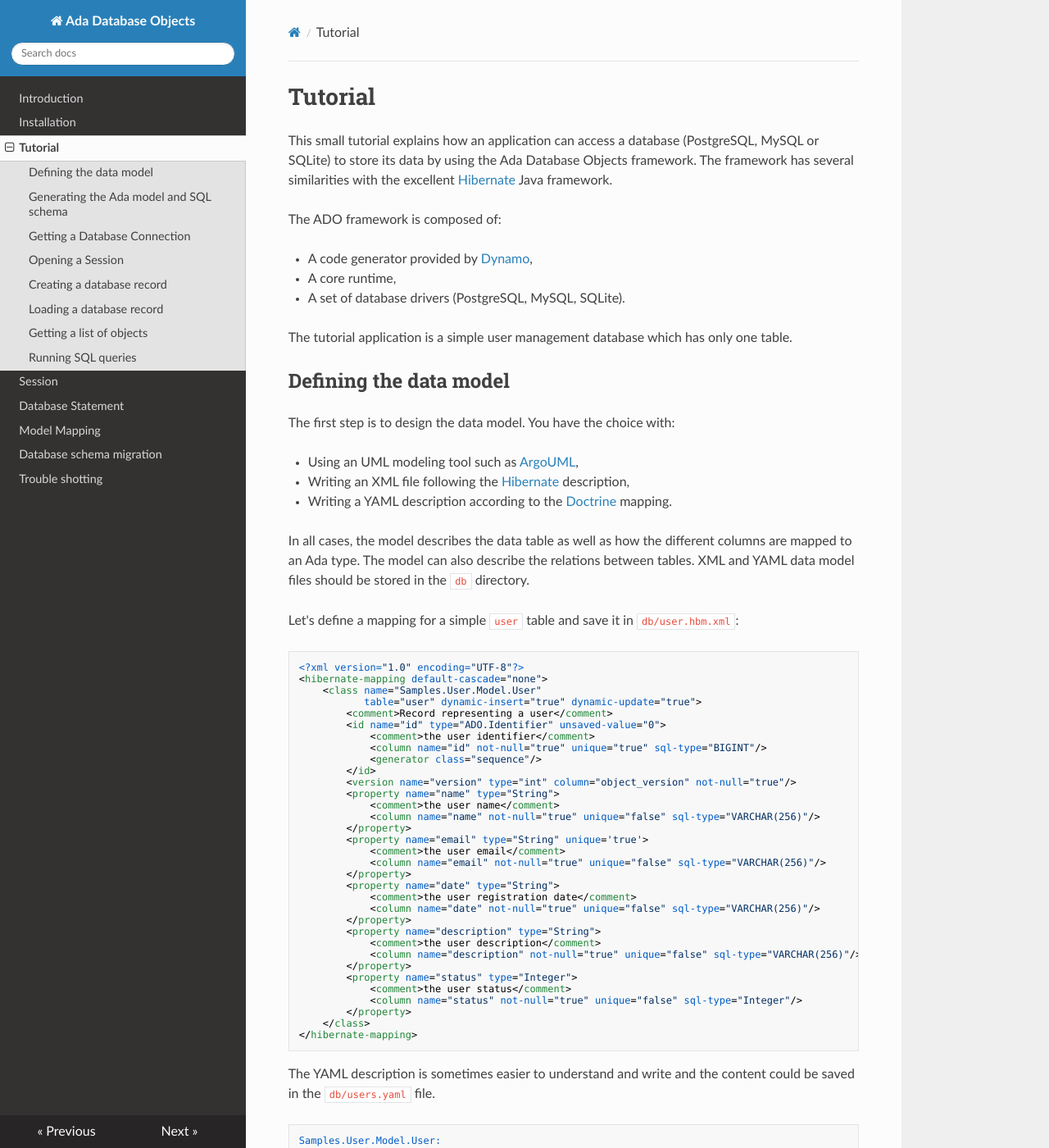
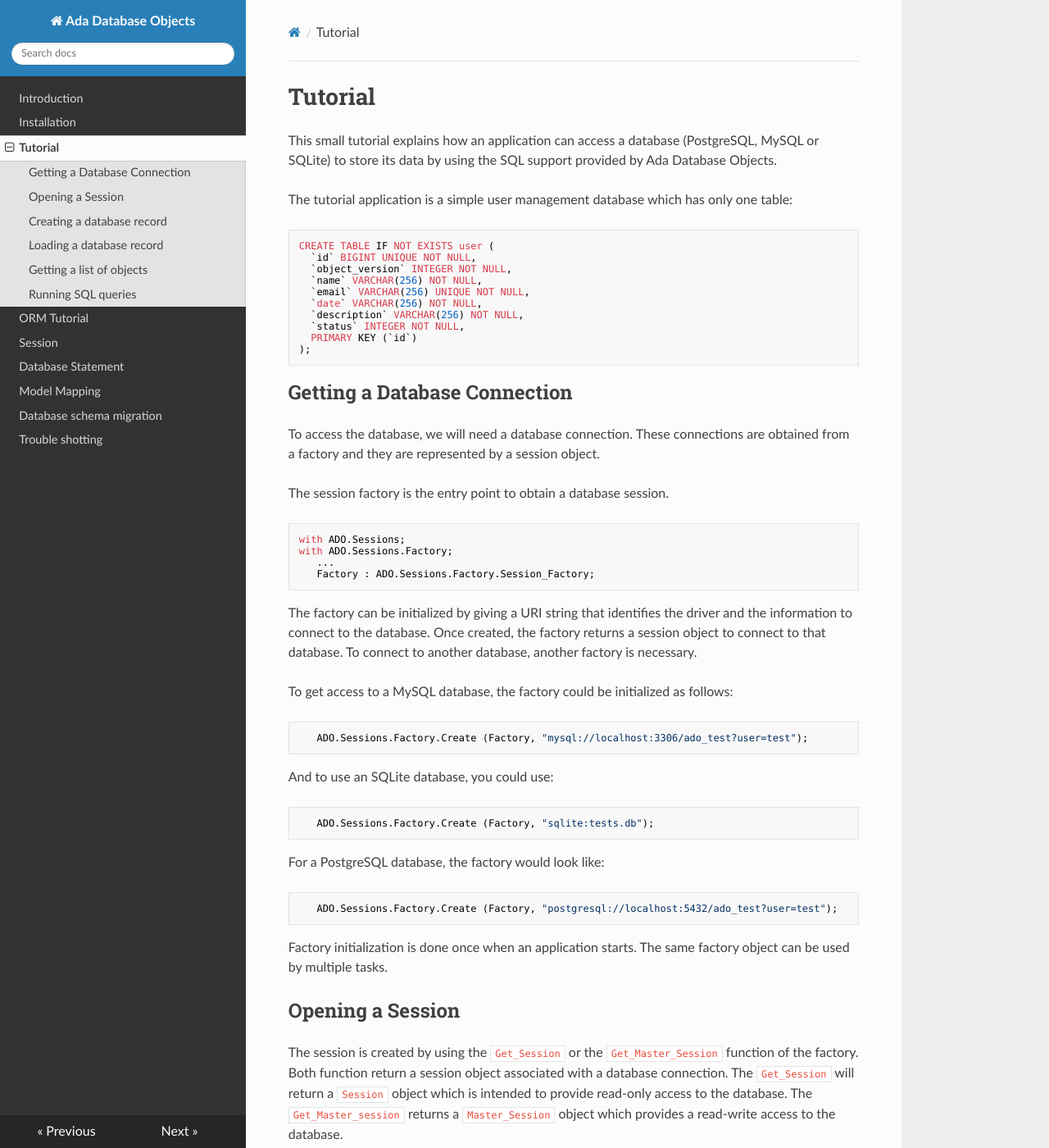
Before and after one commit to stcarrez/ada-ado, an MkDocs documentation site: the page built from docs/Tutorial.md, in a window 1280 px wide and 1400 px high. Shown: the whole window at 82% size. Built offline with MkDocs 1.6.1, drawn with Linux system fonts in a browser that asks for light colours; nearby versions of some CDN libraries; some of the changed text lies outside the part shown.

Commit message:
Update documentation to have a full Tutorial on SQL only (no ORM)

````diff
--- a/docs/Tutorial.md
+++ b/docs/Tutorial.md
@@ -2,164 +2,22 @@
 
 This small tutorial explains how an application can access
 a database (PostgreSQL, MySQL or SQLite) to store its data by using the
-Ada Database Objects framework.  The framework has several similarities
-with the excellent [Hibernate](http://www.hibernate.org/) Java framework.
+SQL support provided by Ada Database Objects.
 
-The ADO framework is composed of:
-
-   * A code generator provided by [Dynamo](https://github.com/stcarrez/dynamo),
-   * A core runtime,
-   * A set of database drivers (PostgreSQL, MySQL, SQLite).
-
-The tutorial application is a simple user management database which has only one table.
-
-## Defining the data model
-
-The first step is to design the data model.  You have the choice with:
-
-   * Using an UML modeling tool such as [ArgoUML](https://github.com/argouml-tigris-org/argouml),
-   * Writing an XML file following the [Hibernate](https://www.hibernate.org/) description,
-   * Writing a YAML description according to the [Doctrine](https://www.doctrine-project.org/projects/doctrine-orm/en/2.6/reference/yaml-mapping.html) mapping.
-
-In all cases, the model describes the data table as well as how the different
-columns are mapped to an Ada type.  The model can also describe the relations between
-tables.  XML and YAML data model files should be stored in the `db` directory.
-
-Let's define a mapping for a simple `user` table and save it in `db/user.hbm.xml`:
-```
-<?xml version="1.0" encoding="UTF-8"?>
-<hibernate-mapping default-cascade="none">
-    <class name="Samples.User.Model.User"
-           table="user" dynamic-insert="true" dynamic-update="true">
-        <comment>Record representing a user</comment>
-        <id name="id" type="ADO.Identifier" unsaved-value="0">
-            <comment>the user identifier</comment>
-            <column name="id" not-null="true" unique="true" sql-type="BIGINT"/>
-            <generator class="sequence"/>
-        </id>
-        <version name="version" type="int" column="object_version" not-null="true"/>
-        <property name="name" type="String">
-            <comment>the user name</comment>
-            <column name="name" not-null="true" unique="false" sql-type="VARCHAR(256)"/>
-        </property>
-        <property name="email" type="String" unique='true'>
-            <comment>the user email</comment>
-            <column name="email" not-null="true" unique="false" sql-type="VARCHAR(256)"/>
-        </property>
-        <property name="date" type="String">
-            <comment>the user registration date</comment>
-            <column name="date" not-null="true" unique="false" sql-type="VARCHAR(256)"/>
-        </property>
-        <property name="description" type="String">
-            <comment>the user description</comment>
-            <column name="description" not-null="true" unique="false" sql-type="VARCHAR(256)"/>
-        </property>
-        <property name="status" type="Integer">
-            <comment>the user status</comment>
-            <column name="status" not-null="true" unique="false" sql-type="Integer"/>
-        </property>
-    </class>
-</hibernate-mapping>
-```
-
-The YAML description is sometimes easier to understand and write
-and the content could be saved in the `db/users.yaml` file.
-```
-Samples.User.Model.User:
-  type: entity
-  table: user
-  description: Record representing a user
-  hasList: true
-  indexes:
-  id:
-    id:
-      type: identifier
-      column: id
-      not-null: true
-      unique: true
-      description: the user identifier
-  fields:
-    version:
-      type: integer
-      column: object_version
-      not-null: true
-      version: true
-      unique: false
-      description:
-    name:
-      type: string
-      length: 255
-      column: name
-      not-null: true
-      unique: false
-      description: the user name
-    email:
-      type: string
-      length: 255
-      column: email
-      not-null: true
-      unique: false
-      description: the user email
-    date:
-      type: string
-      length: 255
-      column: date
-      not-null: true
-      unique: false
-      description: the user registration date
-    description:
-      type: string
-      length: 255
-      column: description
-      not-null: true
-      unique: false
-      description: the user description
-    status:
-      type: integer
-      column: status
-      not-null: true
-      unique: false
-      description: the user status
-```
-
-These XML and YAML mapping indicate that the database table `user` is represented by the `User`
-tagged record declared in the `Samples.User.Model` package.  The table contains a `name`,
-`description`, `email` and a `date` column members
-which are a string.  It also has a `status` column which is an integer.
-The table primary key is represented by the `id` column.  The `version` column is
-a special column used by the optimistic locking.
-
-## Generating the Ada model and SQL schema
-
-The [Dynamo](https://github.com/stcarrez/dynamo) code generator is then used
-to generate the package and Ada records that represent our data model.
-The generator also generates the database SQL schema so that tables can be
-created easily in the database.
+The tutorial application is a simple user management database which has only one table:
 
 ```
-dynamo generate db
+CREATE TABLE IF NOT EXISTS user (
+  `id` BIGINT UNIQUE NOT NULL,
+  `object_version` INTEGER NOT NULL,
+  `name` VARCHAR(256) NOT NULL,
+  `email` VARCHAR(256) UNIQUE NOT NULL,
+  `date` VARCHAR(256) NOT NULL,
+  `description` VARCHAR(256) NOT NULL,
+  `status` INTEGER NOT NULL,
+  PRIMARY KEY (`id`)
+);
 ```
-
-The generator will build the package specification and body for
-`Samples.User.Model` package.  The files are created in `src/model` to make it
-clear that these files are model files that are generated.  The database table `user` is represented
-by the Ada tagged record `User_Ref`.  The record members are not visible and to access the attributes
-it is necessary to use getter or setter operations.
-
-The SQL files are generated for every supported database in the `db/mysql`,
-`db/sqlite` and `db/postgresql` directories.  The generator generates two SQL files
-in each directory:
-
-* A first SQL file that allows to create the tables in the database.
-  The file name uses the pattern `create-`*name*-*driver*.
-* A second SQL file that contains `DROP` statements to erase the database tables.
-  The file name uses the pattern `drop-`*name*-*driver*.
-
-When you modify the UML, XML or YAML model files, you should generate again
-the Ada and SQL files.  Even though these files can be generated, it is
-recommended to store these generated files in a versioning systems such
-as `git` because this helps significantly in tracking changes in the data model.
-
 
 ## Getting a Database Connection
 
--- a/mkdocs.yml
+++ b/mkdocs.yml
@@ -4,6 +4,7 @@ nav:
   - Introduction: index.md
   - Installation: Installation.md
   - Tutorial: Tutorial.md
+  - ORM Tutorial: ORM_Tutorial.md
   - Session: ADO_Sessions.md
   - Database Statement: ADO_Statements.md
   - Model Mapping: ADO_Model.md
````
Also changed, not shown: docs/ORM_Tutorial.md (added, +344 -0 lines), 1 other file.
